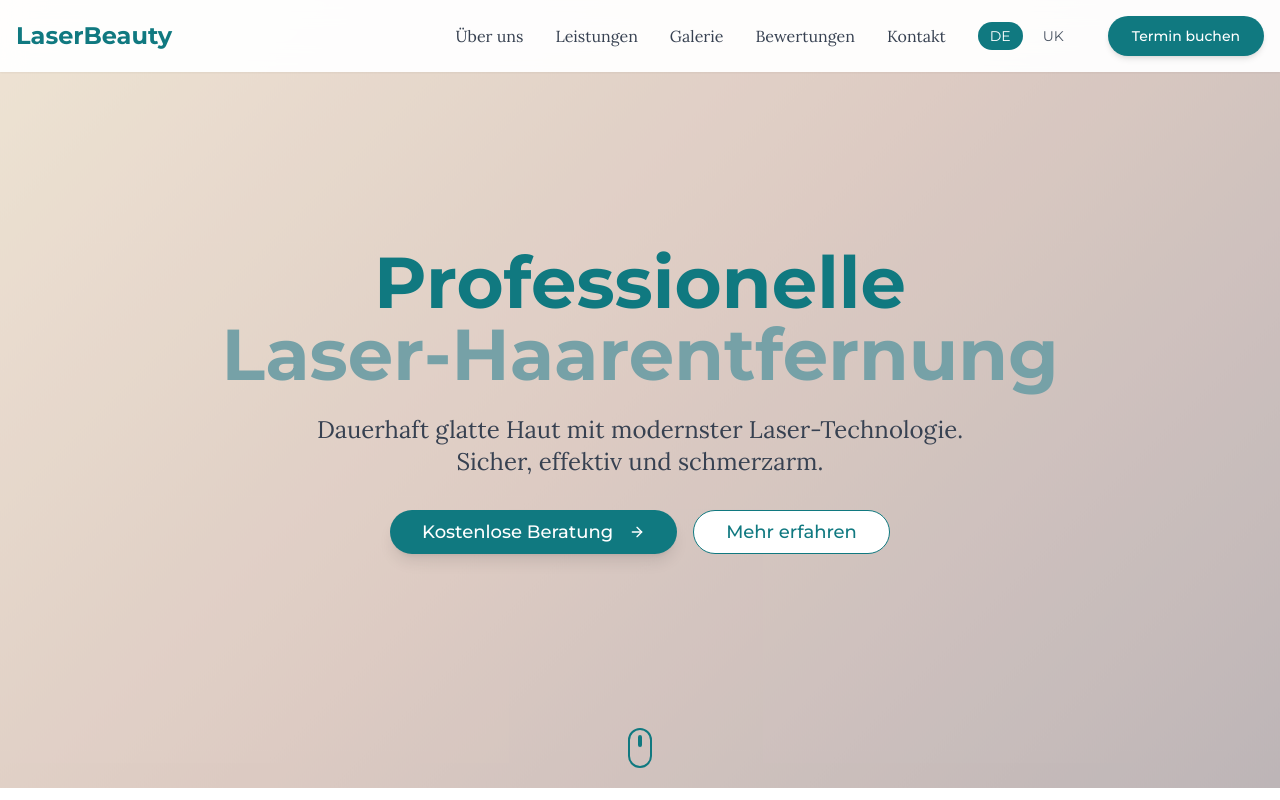
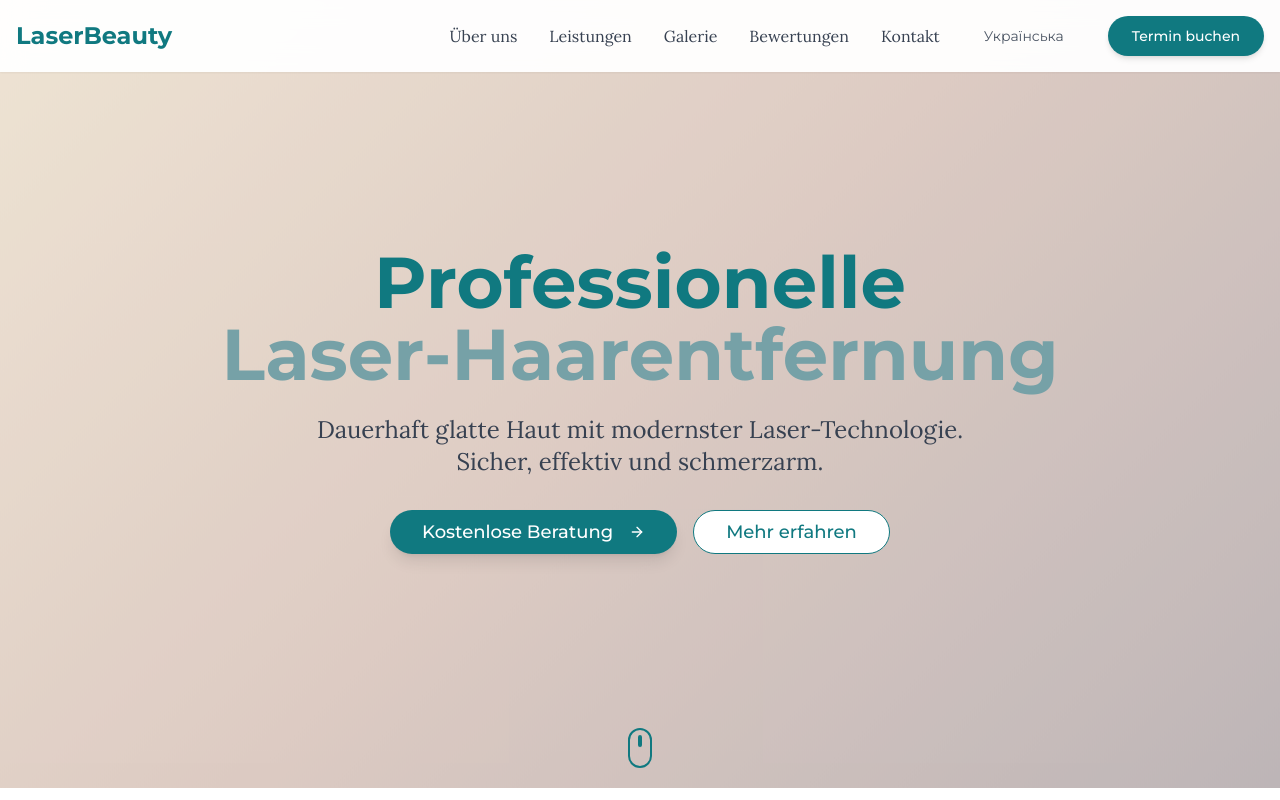
Before and after one commit to pampukhaleo/glow-gentle-clean, a React (Vite) app: page / in a window 1280 px wide. Shown: the top 800 px of the page. Built offline with nearby package versions, Linux system fonts and the light colour scheme.

Commit message:
Refactor language switcher
Update the language switcher component to display the alternative language name. When the current language is German, it will show "Ukrainian", and when the current language is Ukrainian, it will show "German".

```diff
--- a/src/components/LanguageSwitcher.tsx
+++ b/src/components/LanguageSwitcher.tsx
@@ -4,28 +4,18 @@ import { useLanguage } from "@/contexts/LanguageContext";
 export const LanguageSwitcher = () => {
   const { language, setLanguage } = useLanguage();
 
+  const toggleLanguage = () => {
+    setLanguage(language === 'de' ? 'uk' : 'de');
+  };
+
+  const displayText = language === 'de' ? 'Українська' : 'Deutsch';
+
   return (
-    <div className="flex items-center space-x-2">
-      <button
-        onClick={() => setLanguage('de')}
-        className={`px-3 py-1 rounded-full text-sm font-montserrat transition-colors duration-300 ${
-          language === 'de'
-            ? 'bg-salon-teal text-white'
-            : 'text-gray-600 hover:text-salon-teal'
-        }`}
-      >
-        DE
-      </button>
-      <button
-        onClick={() => setLanguage('uk')}
-        className={`px-3 py-1 rounded-full text-sm font-montserrat transition-colors duration-300 ${
-          language === 'uk'
-            ? 'bg-salon-teal text-white'
-            : 'text-gray-600 hover:text-salon-teal'
-        }`}
-      >
-        UK
-      </button>
-    </div>
+    <button
+      onClick={toggleLanguage}
+      className="px-3 py-1 rounded-full text-sm font-montserrat transition-colors duration-300 text-gray-600 hover:text-salon-teal hover:bg-salon-cream"
+    >
+      {displayText}
+    </button>
   );
 };
```
